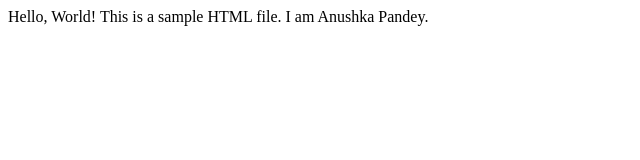
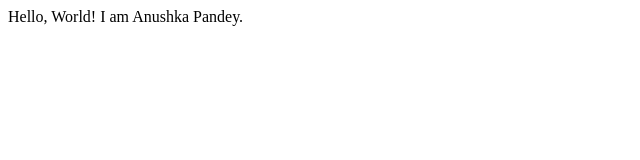
Before and after one commit to anushkapandey7002/Web-Designing-, a plain HTML site: page index.html in a window 1280 px wide. Shown: the whole page, without its empty margins (0-640 px from the left). Drawn offline with Linux system fonts and the light colour scheme.

Commit message:
First commit

```diff
--- a/index.html
+++ b/index.html
@@ -7,7 +7,7 @@
 </head>
 <body>
     Hello, World!
-    This is a sample HTML file.
+
     I am Anushka Pandey.
 </body>
 </html>
```
Also changed, not shown: 1 other file.
